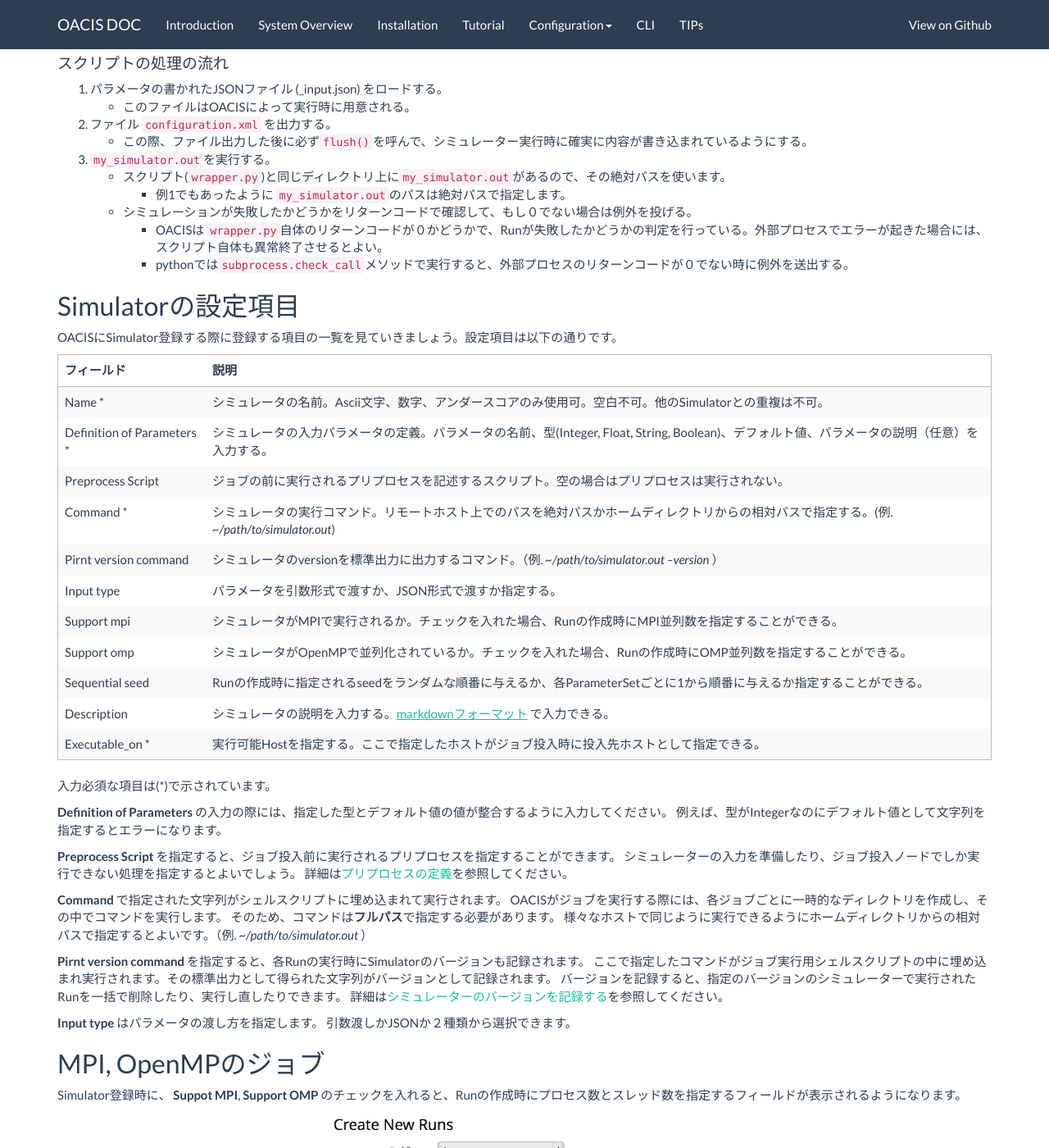
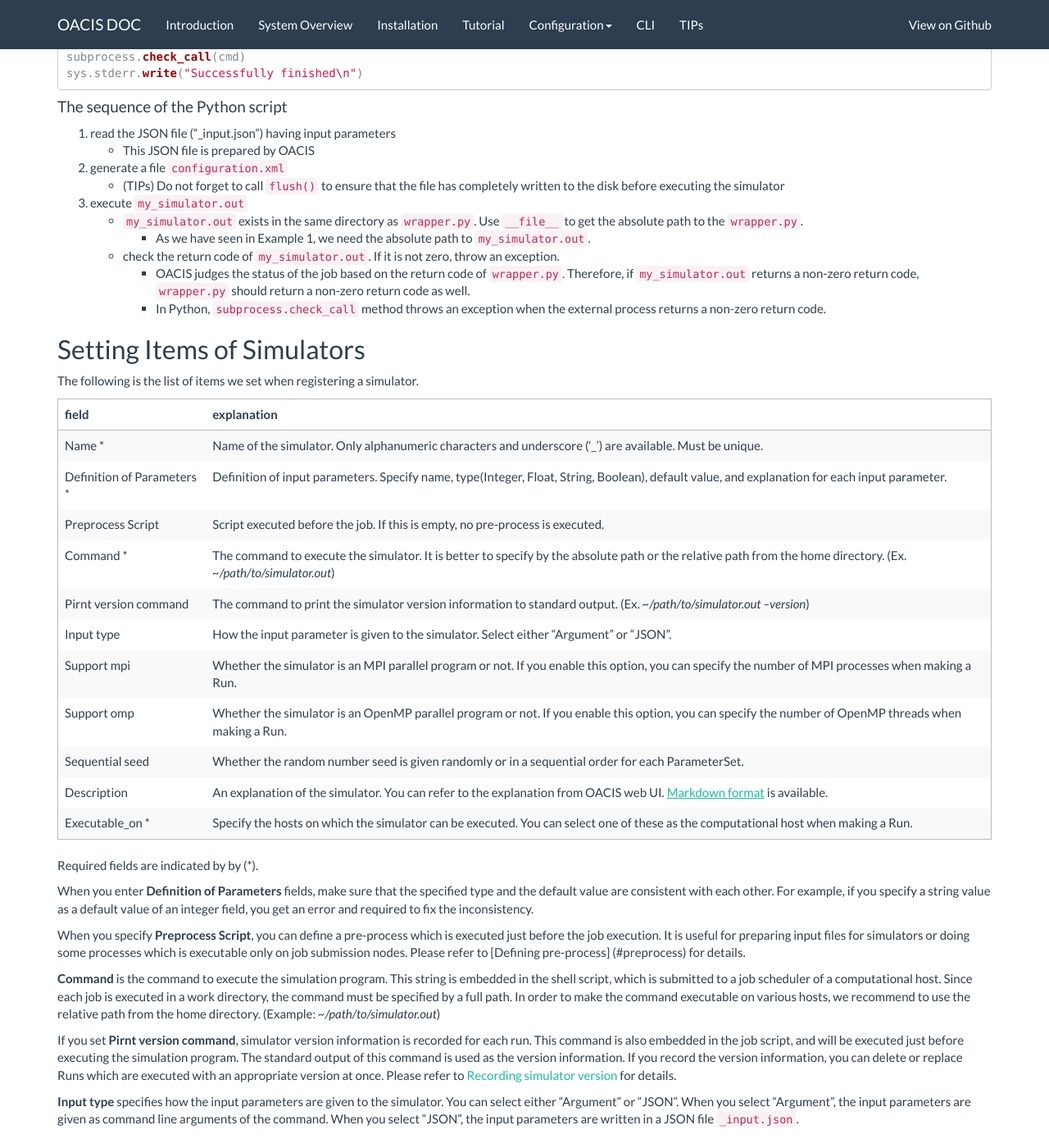
Before and after one commit to crest-cassia/oacis, a Jekyll site: the page built from en/configuring_simulator.md, in a window 1280 px wide and 1400 px high, scrolled down 3793 px. Shown: the whole window at 82% size. Built offline with Jekyll 4.4.1, drawn with Linux system fonts in a browser that asks for light colours; nearby versions of some CDN libraries; some of the changed text lies outside the part shown.

Commit message:
writing english doc (WIP)

````diff
--- a/en/configuring_simulator.md
+++ b/en/configuring_simulator.md
@@ -126,14 +126,17 @@
 
 - Put `set -e` within the script, which makes the return code of `wrapper.sh` to a non zero value when the simulation program returns non-zero code.
     - OACIS checks the return code of `wrapper.sh` to judge if the job finished successfully or not. Without `set -e`, you always get a return code 0 even if the actual simulation program fails, which results in a misjudgement of the job status.
-- When you execute the actual simulation program (`my\_simulator.out`), you need to specify the absolute path of the executable.
+- When you execute the actual simulation program (`my_simulator.out`), you need to specify the absolute path of the executable.
     - Since OACIS executes a job from its work directory, the path of the executable must be written in the absolute path.
 
-### 例2. パラメータを別の形式の外部ファイルで実行する場合
+### Example 2. writing parameters to a configuration file
 
-別の例として、既存のシミュレーションプログラムがパラメータをXML形式で受け取る場合を考えましょう。
+Let us consider another example. Consider the case that your simulator reads input parameters from an XML configuration file.
 
-３つのパラメータ("length","velocity","time")と乱数の種をXMLで指定して、そのXMLファイルを実行コマンドの引数として指定するプログラムがあったとします。例えば、
+Here we assume that the simulator reads its input parameters (say "length", "velocity", "time") and one random number seed from the XML file.
+You specify the XML input file as an argument of the execution command.
+
+For example, a configuration XML might be as following.
 
 ```xml
 <configuration>
@@ -146,17 +149,17 @@
 </configuration>
 ```
 
-というXMLを用意して、
+To run the program with this XML, specify the path to the XML file as a command line option as follows.
 
 ```sh
-~/my_proj/my_simulator.xml -c configuration.xml
+~/my_proj/my_simulator.out -c configuration.xml
 ```
 
-という形で引数としてそのXMLファイルを指定して実行するとします。
+In order to execute this simulator from OACIS, we prepare a wrap script `wrapper.py` written in Python.
+When registering this simulator on OACIS, let us set **Input type** to "JSON" because reading a JSON file from a python script is easier than reading command line arguments.
+We assume that `wrapper.py` is located at the same directory with that of the execution program `my_simulator.out`.
 
-このプログラムをOACISのシミュレーターとして実行するために、例えば以下のようなpythonスクリプト`wrapper.py`を準備します。
-pythonから扱いやすいように、OACISにシミュレーターを登録する際には**Input type**としてJSONを選択したとしましょう。
-また`wrapper.py`は実行プログラムと同じディレクトリ(`~/my_proj/`)に配置してあるものとします。
+The script `wrapper.py` looks the following.
 
 ```python
 import os, sys, json, subprocess
@@ -187,82 +190,83 @@
 sys.stderr.write("Successfully finished\n")
 ```
 
-#### スクリプトの処理の流れ
+#### The sequence of the Python script
 
-1. パラメータの書かれたJSONファイル (_input.json) をロードする。
-    - このファイルはOACISによって実行時に用意される。
-2. ファイル `configuration.xml` を出力する。
-    - この際、ファイル出力した後に必ず`flush()`を呼んで、シミュレーター実行時に確実に内容が書き込まれているようにする。
-3. `my_simulator.out`を実行する。
-    - スクリプト(`wrapper.py`)と同じディレクトリ上に`my_simulator.out`があるので、その絶対パスを使います。
-        - 例1でもあったように `my_simulator.out`のパスは絶対パスで指定します。
-    - シミュレーションが失敗したかどうかをリターンコードで確認して、もし０でない場合は例外を投げる。
-        - OACISは `wrapper.py`自体のリターンコードが０かどうかで、Runが失敗したかどうかの判定を行っている。外部プロセスでエラーが起きた場合には、スクリプト自体も異常終了させるとよい。
-        - pythonでは`subprocess.check_call`メソッドで実行すると、外部プロセスのリターンコードが０でない時に例外を送出する。
+1. read the JSON file ("\_input.json") having input parameters
+    - This JSON file is prepared by OACIS
+2. generate a file `configuration.xml`
+    - (TIPs) Do not forget to call `flush()` to ensure that the file has completely written to the disk before executing the simulator
+3. execute `my_simulator.out`
+    - `my_simulator.out` exists in the same directory as `wrapper.py`. Use `__file__` to get the absolute path to the `wrapper.py`.
+        - As we have seen in Example 1, we need the absolute path to `my_simulator.out`.
+    - check the return code of `my_simulator.out`. If it is not zero, throw an exception.
+        - OACIS judges the status of the job based on the return code of `wrapper.py`. Therefore, if `my_simulator.out` returns a non-zero return code, `wrapper.py` should return a non-zero return code as well.
+        - In Python, `subprocess.check_call` method throws an exception when the external process returns a non-zero return code.
 
-## Simulatorの設定項目 {#simulator_specification}
+## Setting Items of Simulators {#simulator_specification}
 
-OACISにSimulator登録する際に登録する項目の一覧を見ていきましょう。設定項目は以下の通りです。
+The following is the list of items we set when registering a simulator.
 
 |----------------------------|---------------------------------------------------------------------|
-| フィールド                 | 説明                                                                |
+| field                      | explanation                                                                |
 |:---------------------------|:--------------------------------------------------------------------|
-| Name *                     | シミュレータの名前。Ascii文字、数字、アンダースコアのみ使用可。空白不可。他のSimulatorとの重複は不可。 |
-| Definition of Parameters * | シミュレータの入力パラメータの定義。パラメータの名前、型(Integer, Float, String, Boolean)、デフォルト値、パラメータの説明（任意）を入力する。 |
-| Preprocess Script          | ジョブの前に実行されるプリプロセスを記述するスクリプト。空の場合はプリプロセスは実行されない。|
-| Command *                  | シミュレータの実行コマンド。リモートホスト上でのパスを絶対パスかホームディレクトリからの相対パスで指定する。(例. *~/path/to/simulator.out*) |
-| Pirnt version command      | シミュレータのversionを標準出力に出力するコマンド。（例. *~/path/to/simulator.out --version* ）|
-| Input type                 | パラメータを引数形式で渡すか、JSON形式で渡すか指定する。|
-| Support mpi                | シミュレータがMPIで実行されるか。チェックを入れた場合、Runの作成時にMPI並列数を指定することができる。 |
-| Support omp                | シミュレータがOpenMPで並列化されているか。チェックを入れた場合、Runの作成時にOMP並列数を指定することができる。 |
-| Sequential seed            | Runの作成時に指定されるseedをランダムな順番に与えるか、各ParameterSetごとに1から順番に与えるか指定することができる。 |
-| Description                | シミュレータの説明を入力する。[markdownフォーマット](http://daringfireball.net/projects/markdown/syntax) で入力できる。|
-| Executable\_on *            | 実行可能Hostを指定する。ここで指定したホストがジョブ投入時に投入先ホストとして指定できる。  |
+| Name *                     | Name of the simulator. Only alphanumeric characters and underscore ('_') are available. Must be unique.  |
+| Definition of Parameters * | Definition of input parameters. Specify name, type(Integer, Float, String, Boolean), default value, and explanation for each input parameter. |
+| Preprocess Script          | Script executed before the job. If this is empty, no pre-process is executed. |
+| Command *                  | The command to execute the simulator. It is better to specify by the absolute path or the relative path from the home directory. (Ex. *~/path/to/simulator.out*) |
+| Pirnt version command      | The command to print the simulator version information to standard output. (Ex. *~/path/to/simulator.out --version*) |
+| Input type                 | How the input parameter is given to the simulator. Select either "Argument" or "JSON". |
+| Support mpi                | Whether the simulator is an MPI parallel program or not. If you enable this option, you can specify the number of MPI processes when making a Run. |
+| Support omp                | Whether the simulator is an OpenMP parallel program or not. If you enable this option, you can specify the number of OpenMP threads when making a Run. |
+| Sequential seed            | Whether the random number seed is given randomly or in a sequential order for each ParameterSet. |
+| Description                | An explanation of the simulator. You can refer to the explanation from OACIS web UI. [Markdown format](http://daringfireball.net/projects/markdown/syntax) is available. |
+| Executable\_on *            | Specify the hosts on which the simulator can be executed. You can select one of these as the computational host when making a Run. |
 |----------------------------|---------------------------------------------------------------------|
 
-入力必須な項目は(*)で示されています。
+Required fields are indicated by by (*).
 
-**Definition of Parameters** の入力の際には、指定した型とデフォルト値の値が整合するように入力してください。
-例えば、型がIntegerなのにデフォルト値として文字列を指定するとエラーになります。
+When you enter **Definition of Parameters** fields, make sure that the specified type and the default value are consistent with each other.
+For example, if you specify a string value as a default value of an integer field, you get an error and required to fix the inconsistency.
 
-**Preprocess Script** を指定すると、ジョブ投入前に実行されるプリプロセスを指定することができます。
-シミュレーターの入力を準備したり、ジョブ投入ノードでしか実行できない処理を指定するとよいでしょう。
-詳細は[プリプロセスの定義](#preprocess)を参照してください。
+When you specify **Preprocess Script**, you can define a pre-process which is executed just before the job execution.
+It is useful for preparing input files for simulators or doing some processes which is executable only on job submission nodes.
+Please refer to [Defining pre-process] (#preprocess) for details.
 
-**Command** で指定された文字列がシェルスクリプトに埋め込まれて実行されます。
-OACISがジョブを実行する際には、各ジョブごとに一時的なディレクトリを作成し、その中でコマンドを実行します。
-そのため、コマンドは**フルパス**で指定する必要があります。
-様々なホストで同じように実行できるようにホームディレクトリからの相対パスで指定するとよいです。（例. *~/path/to/simulator.out* ）
+**Command** is the command to execute the simulation program.
+This string is embedded in the shell script, which is submitted to a job scheduler of a computational host.
+Since each job is executed in a work directory, the command must be specified by a full path.
+In order to make the command executable on various hosts, we recommend to use the relative path from the home directory. (Example: *~/path/to/simulator.out*)
 
-**Pirnt version command** を指定すると、各Runの実行時にSimulatorのバージョンも記録されます。
-ここで指定したコマンドがジョブ実行用シェルスクリプトの中に埋め込まれ実行されます。その標準出力として得られた文字列がバージョンとして記録されます。
-バージョンを記録すると、指定のバージョンのシミュレーターで実行されたRunを一括で削除したり、実行し直したりできます。
-詳細は[シミュレーターのバージョンを記録する](#record_simulator_version)を参照してください。
+If you set **Pirnt version command**, simulator version information is recorded for each run.
+This command is also embedded in the job script, and will be executed just before executing the simulation program.
+The standard output of this command is used as the version information.
+If you record the version information, you can delete or replace Runs which are executed with an appropriate version at once.
+Please refer to [Recording simulator version](#record_simulator_version) for details.
 
-**Input type** はパラメータの渡し方を指定します。
-引数渡しかJSONか２種類から選択できます。
+**Input type** specifies how the input parameters are given to the simulator. You can select either "Argument" or "JSON".
+When you select "Argument", the input parameters are given as command line arguments of the command.
+When you select "JSON", the input parameters are written in a JSON file `_input.json`.
 
 
+## [Advanced] MPI, OpenMP jobs
 
-## MPI, OpenMPのジョブ
+If you enable the checks of **Suppot MPI** or **Support OMP** when reigstering a simualtor, you can specify the number of process or threads when making a Run.  The fields to specify these numbers will appear.
 
-Simulator登録時に、 **Suppot MPI**, **Support OMP** のチェックを入れると、Runの作成時にプロセス数とスレッド数を指定するフィールドが表示されるようになります。
+![Specifying MPI processes, OpenMP threads]({{ site.baseurl }}/images/new_run_mpi_omp_support.png){:width="500px"}
 
-![並列数の指定]({{ site.baseurl }}/images/new_run_mpi_omp_support.png){:width="500px"}
+If you enable OpenMP option, environment variable **OMP_NUM_THREADS** is defined in the job script.
+The number of threads specified when making the Run is set to this variable.
+Hence, your simulator must refer to **OMP_NUM_THREADS** environment variable to determine the number of threads. (If your program explicitly specifies the number of threads using *omp_set_num_threads()* function, the environment variable will be ignored.)
 
-OpenMPのジョブのスレッド数を指定すると、ジョブスクリプトの中で **OMP_NUM_THREADS** の環境変数がセットされます。
-つまりOpenMPで並列化しているシミュレータはOMP_NUM_THREADS環境変数を参照してスレッド数を決めるように実装されている必要があります。
-（ プログラム内で *omp_set_num_threads()* 関数で別途指定している場合は、当然ながらここで指定したスレッド数は適用されません）
-
-MPIで並列化して実行する場合、Runの作成時に指定したプロセス数は **OACIS_MPI_PROCS** の環境変数にセットされます。
-Simulatorの実行コマンドとして、OACIS_MPI_PROCS環境変数を参照してmpiプロセスを起動するコマンドを指定する必要があります。
-以下はコマンドの例です。
+If you enable MPI option, the number of processes you specified when making a Run is set to **OACIS_MPI_PROCS** environment variable.
+For the **Command** field of the simulator, mpiexec command which refers to this environment variable must be specified.
+The following is an example of such commands.
 
 ```shell
 mpiexec -n $OACIS_MPI_PROCS ~/path/to/simulator.out
 ```
 
-## プリプロセスの定義 {#preprocess}
+## [Advanced] Defining a pre-process {#preprocess}
 
 シミュレータによっては実際にシミュレーションジョブを開始する前に、入力ファイルを準備したりフォーマットを調整したりするプリプロセスが必要な場合がしばしばあります。
 しかしプリプロセスを計算ジョブの中で行うのが難しい場合があります。
````
